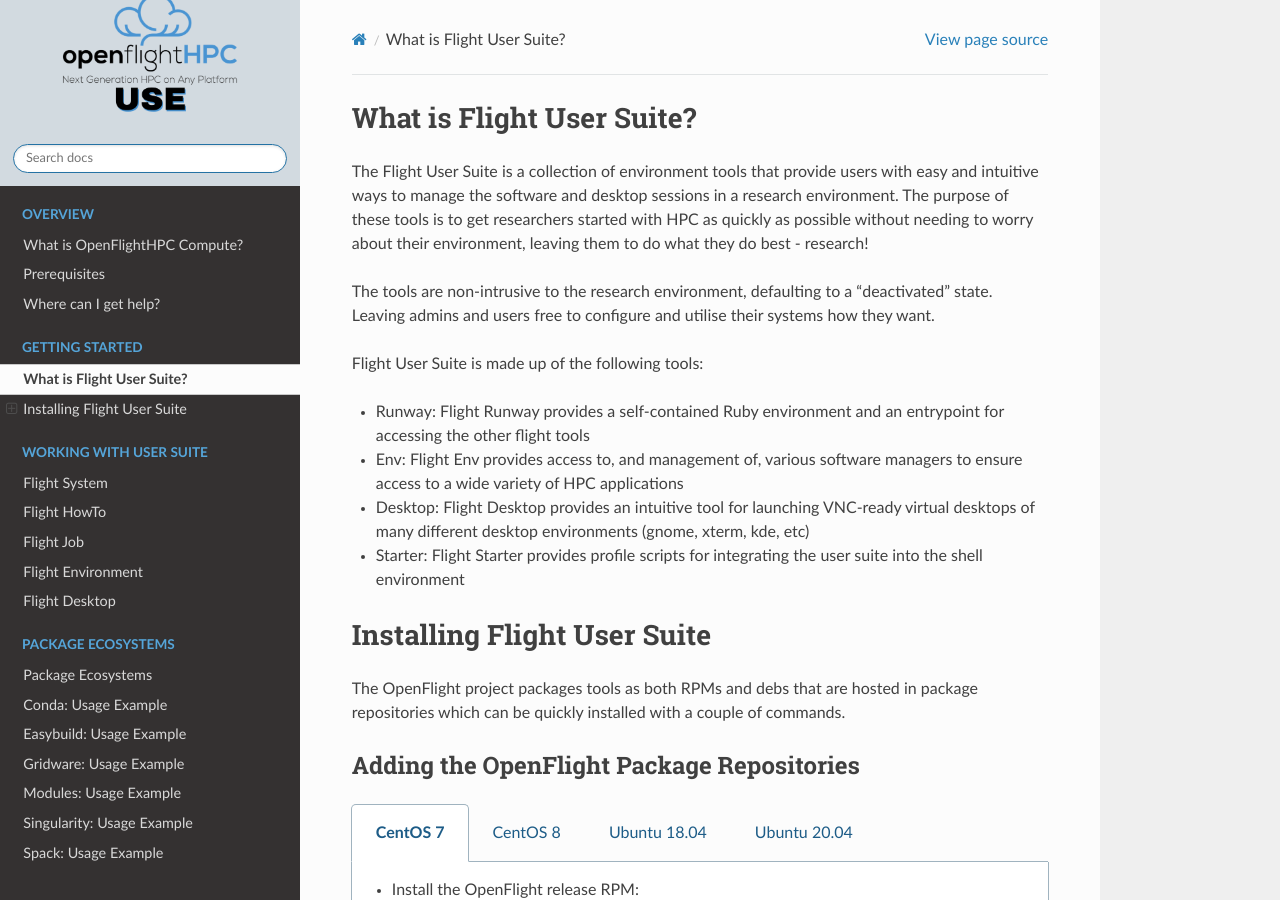
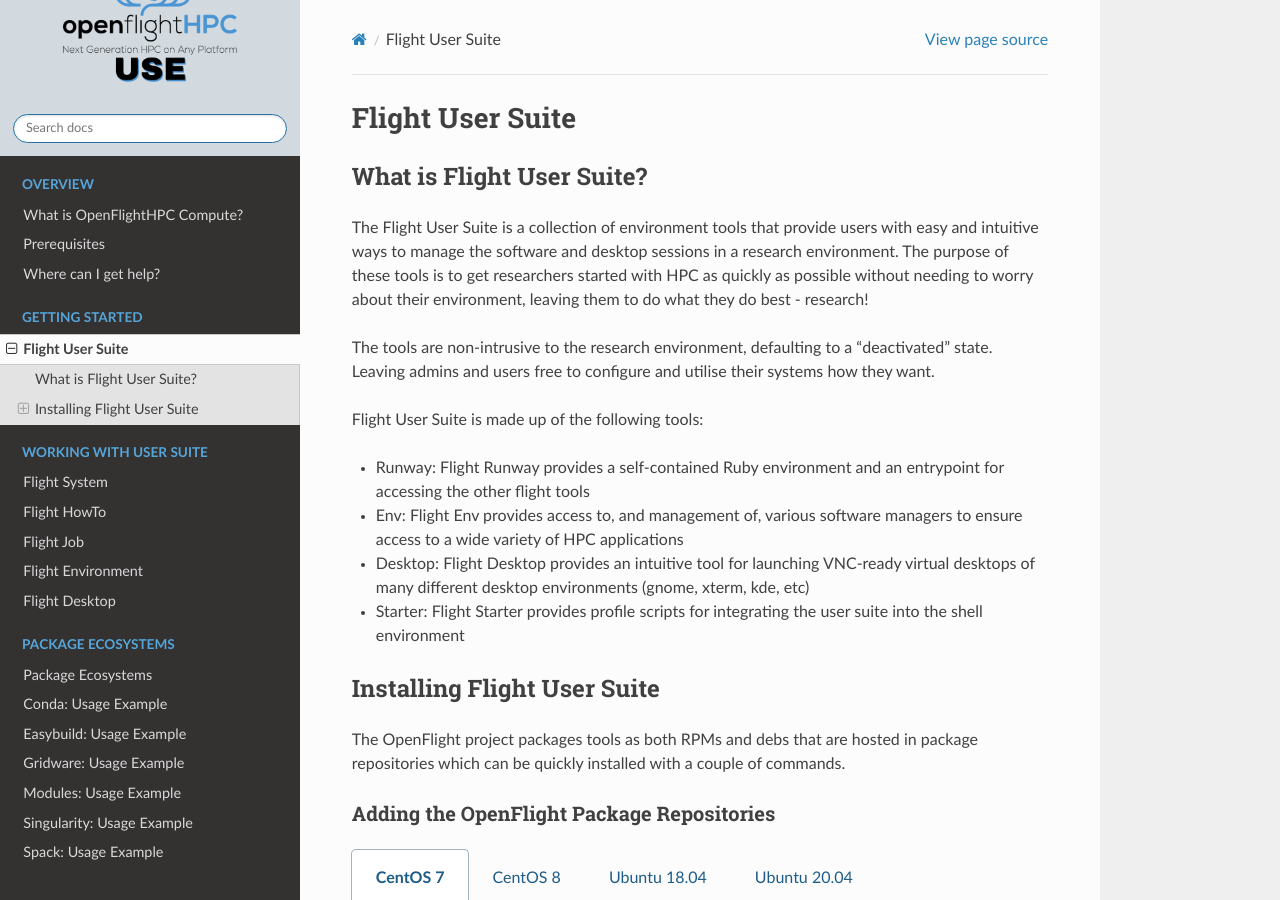
Before and after one commit to openflighthpc/use.openflighthpc.org, a Sphinx documentation site: the page built from docs/source/installing-user-suite/install.rst, in a window 1280 px wide and 900 px high. Built offline with Sphinx 7.4.7 and the Read the Docs theme 2.0.0, drawn with Linux system fonts in a browser that asks for light colours.

Commit message:
Tweak title and link

```diff
--- a/docs/source/installing-user-suite/install.rst
+++ b/docs/source/installing-user-suite/install.rst
@@ -1,4 +1,7 @@
-.. _install:
+.. _install-user:
+
+Flight User Suite
+=================
 
 What is Flight User Suite?
 --------------------------
```
